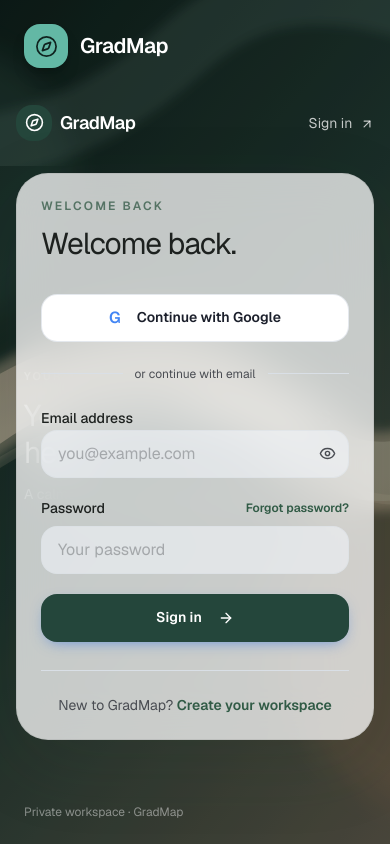
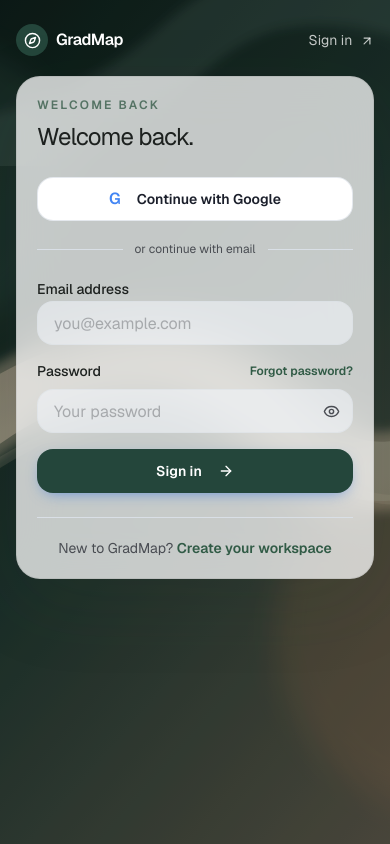
Before and after one commit to adoumouangnamouemmanuel/gradmap, a Next.js app: page /login in a window 390 px wide. Built offline with nearby package versions, Linux system fonts and the light colour scheme.

Commit message:
improved login and signup pages for mobile

```diff
--- a/src/app/(auth)/login/page.tsx
+++ b/src/app/(auth)/login/page.tsx
@@ -14,25 +14,27 @@ export default async function LoginPage({
   const params = await searchParams;
   return (
     <AuthShell>
-      <div className="rounded-[2rem] border border-black/[0.07] bg-white/75 p-6 shadow-[0_24px_80px_rgba(42,55,45,0.12)] backdrop-blur-xl sm:p-10 dark:border-white/10 dark:bg-white/[0.06]">
-        <div className="mb-8 flex items-start justify-between gap-4">
+      <div className="rounded-[1.5rem] border border-black/[0.07] bg-white/75 p-5 shadow-[0_24px_80px_rgba(42,55,45,0.12)] backdrop-blur-xl sm:rounded-[2rem] sm:p-10 dark:border-white/10 dark:bg-white/[0.06]">
+        <div className="mb-6 flex items-start justify-between gap-4 sm:mb-8">
           <div>
             <p className="text-xs font-semibold tracking-[0.18em] text-[#557364] dark:text-emerald-300/80">
               WELCOME BACK
             </p>
-            <h2 className="mt-3 font-serif text-3xl tracking-[-0.035em]">Welcome back.</h2>
+            <h2 className="mt-2 font-serif text-2xl tracking-[-0.035em] sm:mt-3 sm:text-3xl">
+              Welcome back.
+            </h2>
           </div>
           <div className="hidden h-10 w-10 items-center justify-center rounded-xl bg-[#e7f0e4] text-[#315b46] sm:flex dark:bg-emerald-500/15 dark:text-emerald-300">
             <LockKeyhole size={18} />
           </div>
         </div>
         {params.error && (
-          <div className="mb-6 rounded-2xl border border-red-200 bg-red-50 p-4 text-sm text-red-700 dark:border-red-900/60 dark:bg-red-950/30 dark:text-red-300">
+          <div className="mb-5 rounded-2xl border border-red-200 bg-red-50 p-3 text-sm text-red-700 sm:p-4 dark:border-red-900/60 dark:bg-red-950/30 dark:text-red-300">
             {decodeURIComponent(params.error)}
           </div>
         )}
         {params.message && (
-          <div className="mb-6 rounded-2xl border border-emerald-200 bg-emerald-50 p-4 text-sm text-emerald-800 dark:border-emerald-900/60 dark:bg-emerald-950/30 dark:text-emerald-300">
+          <div className="mb-5 rounded-2xl border border-emerald-200 bg-emerald-50 p-3 text-sm text-emerald-800 sm:p-4 dark:border-emerald-900/60 dark:bg-emerald-950/30 dark:text-emerald-300">
             {decodeURIComponent(params.message)}
           </div>
         )}
@@ -40,30 +42,30 @@ export default async function LoginPage({
           <Button
             type="submit"
             variant="outline"
-            className="border-border/70 text-foreground hover:bg-muted h-12 w-full rounded-xl bg-white dark:bg-white/5"
+            className="border-border/70 text-foreground hover:bg-muted h-11 w-full rounded-xl bg-white dark:bg-white/5"
           >
             <span className="mr-2 text-base font-semibold text-[#4285F4]">G</span>
             Continue with Google
           </Button>
         </form>
-        <div className="text-muted-foreground my-6 flex items-center gap-3 text-xs">
+        <div className="text-muted-foreground my-5 flex items-center gap-3 text-xs sm:my-6">
           <span className="bg-border h-px flex-1" />
           <span>or continue with email</span>
           <span className="bg-border h-px flex-1" />
         </div>
-        <form action={login} className="space-y-5">
+        <form action={login} className="space-y-4 sm:space-y-5">
           <div className="space-y-2">
             <label htmlFor="email" className="text-sm font-medium">
               Email address
             </label>
-            <PasswordInput
+            <Input
               id="email"
               name="email"
               type="email"
               autoComplete="email"
               placeholder="you@example.com"
               required
-              className="bg-background/60 h-12 rounded-xl"
+              className="bg-background/60 h-11 rounded-xl sm:h-12"
             />
           </div>
           <div className="space-y-2">
@@ -78,24 +80,24 @@ export default async function LoginPage({
                 Forgot password?
               </Link>
             </div>
-            <Input
+            <PasswordInput
               id="password"
               name="password"
               type="password"
               autoComplete="current-password"
               placeholder="Your password"
               required
-              className="bg-background/60 h-12 rounded-xl"
+              className="bg-background/60 h-11 rounded-xl sm:h-12"
             />
           </div>
           <Button
             type="submit"
-            className="h-12 w-full rounded-xl bg-[#24463b] text-white hover:bg-[#1c392f]"
+            className="h-11 w-full rounded-xl bg-[#24463b] text-white hover:bg-[#1c392f] sm:h-12"
           >
             Sign in <ArrowRight className="ml-2 h-4 w-4" />
           </Button>
         </form>
-        <p className="text-muted-foreground mt-7 border-t pt-6 text-center text-sm">
+        <p className="text-muted-foreground mt-6 border-t pt-5 text-center text-sm sm:mt-7 sm:pt-6">
           New to GradMap?{" "}
           <Link
             href="/signup"
--- a/src/app/(auth)/signup/page.tsx
+++ b/src/app/(auth)/signup/page.tsx
@@ -14,17 +14,19 @@ export default async function SignupPage({
   const params = await searchParams;
   return (
     <AuthShell eyebrow="START WITH CLARITY">
-      <div className="rounded-[2rem] border border-black/[0.07] bg-white/75 p-5 shadow-[0_24px_80px_rgba(42,55,45,0.12)] backdrop-blur-xl sm:p-7 dark:border-white/10 dark:bg-white/[0.06]">
+      <div className="rounded-[1.5rem] border border-black/[0.07] bg-white/75 p-5 shadow-[0_24px_80px_rgba(42,55,45,0.12)] backdrop-blur-xl sm:rounded-[2rem] sm:p-7 dark:border-white/10 dark:bg-white/[0.06]">
         <p className="text-xs font-semibold tracking-[0.18em] text-[#557364] dark:text-emerald-300/80">
           CREATE YOUR WORKSPACE
         </p>
-        <h2 className="mt-3 font-serif text-3xl tracking-[-0.035em]">Create your workspace.</h2>
+        <h2 className="mt-2 font-serif text-2xl tracking-[-0.035em] sm:mt-3 sm:text-3xl">
+          Create your workspace.
+        </h2>
         {params.error && (
-          <div className="mt-6 rounded-2xl border border-red-200 bg-red-50 p-4 text-sm text-red-700 dark:border-red-900/60 dark:bg-red-950/30 dark:text-red-300">
+          <div className="mt-5 rounded-2xl border border-red-200 bg-red-50 p-3 text-sm text-red-700 sm:p-4 dark:border-red-900/60 dark:bg-red-950/30 dark:text-red-300">
             {decodeURIComponent(params.error)}
           </div>
         )}
-        <form action={signInWithGoogle} className="mt-5">
+        <form action={signInWithGoogle} className="mt-4 sm:mt-5">
           <Button
             type="submit"
             variant="outline"
@@ -39,7 +41,7 @@ export default async function SignupPage({
           <span>or use email</span>
           <span className="bg-border h-px flex-1" />
         </div>
-        <form action={signup} className="space-y-3">
+        <form action={signup} className="space-y-3 sm:space-y-4">
           <div className="space-y-3">
             <div className="space-y-1.5">
               <label htmlFor="full_name" className="text-sm font-medium">
@@ -68,7 +70,7 @@ export default async function SignupPage({
               />
             </div>
           </div>
-          <div className="grid gap-4 sm:grid-cols-2">
+          <div className="grid gap-3 sm:grid-cols-2 sm:gap-4">
             <div className="space-y-1.5">
               <label htmlFor="password" className="text-sm font-medium">
                 Password
@@ -107,7 +109,7 @@ export default async function SignupPage({
             Create my workspace <ArrowRight className="ml-2 h-4 w-4" />
           </Button>
         </form>
-        <p className="text-muted-foreground mt-5 text-center text-sm">
+        <p className="text-muted-foreground mt-5 pb-1 text-center text-sm">
           Already have an account?{" "}
           <Link
             href="/login"
--- a/src/components/auth/auth-shell.tsx
+++ b/src/components/auth/auth-shell.tsx
@@ -10,12 +10,12 @@ export function AuthShell({
 }) {
   return (
     <main
-      className="relative min-h-screen overflow-hidden bg-[#18231f] bg-cover bg-center text-[#1d211f] dark:text-[#f4f5f1]"
+      className="relative min-h-[100svh] overflow-x-hidden overflow-y-auto bg-[#18231f] bg-cover bg-center text-[#1d211f] dark:text-[#f4f5f1]"
       style={{ backgroundImage: "url('/auth-neutral.svg')" }}
     >
       <div className="absolute inset-0 bg-black/10" />
-      <div className="relative z-10 mx-auto min-h-screen max-w-[1600px] p-6 sm:p-10 lg:p-14">
-        <section className="flex min-h-[calc(100vh-3rem)] flex-col justify-between text-white sm:min-h-[calc(100vh-5rem)] lg:min-h-[calc(100vh-7rem)]">
+      <div className="relative z-10 mx-auto min-h-[100svh] max-w-[1600px] p-4 sm:p-10 lg:p-14">
+        <section className="hidden min-h-[calc(100vh-7rem)] flex-col justify-between text-white lg:flex">
           <Link
             href="/login"
             className="flex items-center gap-3 text-[21px] font-semibold tracking-tight"
@@ -39,15 +39,15 @@ export function AuthShell({
           <p className="text-xs text-white/45">Private workspace · GradMap</p>
         </section>
 
-        <section className="absolute inset-0 flex items-center justify-center px-4 py-20 sm:justify-end sm:px-10 lg:px-14">
+        <section className="relative flex min-h-[calc(100svh-2rem)] items-start justify-center py-2 sm:min-h-[calc(100svh-5rem)] sm:py-0 lg:absolute lg:inset-0 lg:items-center lg:justify-end lg:px-14">
           <div className="w-full max-w-[440px]">
-            <div className="mb-8 flex items-center justify-between lg:hidden">
+            <div className="mb-5 flex items-center justify-between lg:hidden">
               <Link
                 href="/login"
-                className="flex items-center gap-2 text-lg font-semibold tracking-tight text-white"
+                className="flex items-center gap-2 text-base font-semibold tracking-tight text-white"
               >
-                <span className="flex h-9 w-9 items-center justify-center rounded-xl bg-[#24463b] text-white">
-                  <Compass size={19} />
+                <span className="flex h-8 w-8 items-center justify-center rounded-xl bg-[#24463b] text-white">
+                  <Compass size={17} />
                 </span>
                 GradMap
               </Link>
```
